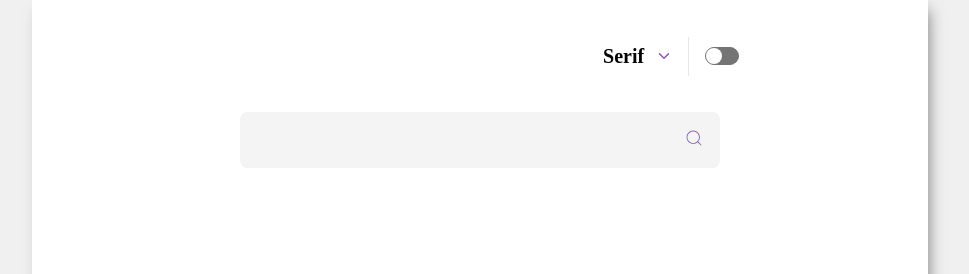
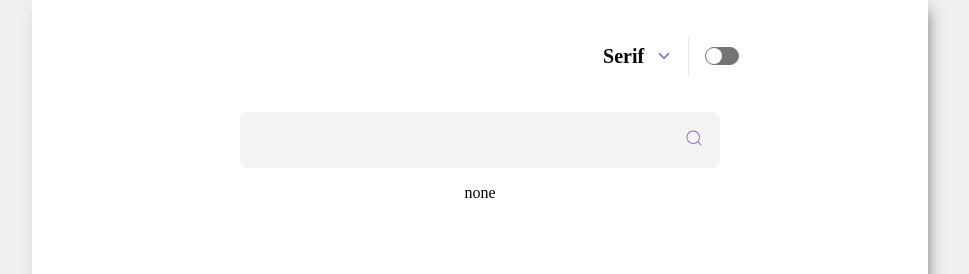
Before and after one commit to vwong21/dictionary, a React (Vite) app: page / in a window 1280 px wide. Shown: the top 274 px of the page, without its empty margins (160-1129 px from the left). Built offline with nearby package versions, Linux system fonts and the light colour scheme; some icons are missing.

Commit message:
finished search and started api get request

```diff
--- a/package.json
+++ b/package.json
@@ -10,6 +10,7 @@
     "preview": "vite preview"
   },
   "dependencies": {
+    "axios": "^1.6.5",
     "framer-motion": "^10.16.4",
     "react": "^18.2.0",
     "react-dom": "^18.2.0",
--- a/src/App.jsx
+++ b/src/App.jsx
@@ -1,19 +1,20 @@
 import React, { useContext, useState } from "react";
 import "./css/App.css";
-import Header from "./components/header";
+import Header from "./components/Header";
 import Search from "./components/Search";
 import { useTheme } from "./contexts/ThemeContexts";
 import { useFont } from "./contexts/FontContexts";
+import { useWord } from "./contexts/WordContexts";
 
 function App() {
   const theme = useTheme();
   const { currFont, fonts } = useFont();
-  console.log(currFont);
-
+  const word = useWord();
   return (
     <main className={`${theme} ${currFont}`}>
       <Header />
       <Search />
+      <p>{word}</p>
     </main>
   );
 }
--- a/src/components/Search.jsx
+++ b/src/components/Search.jsx
@@ -2,7 +2,6 @@ import React from "react";
 import "../css/App.css";
 import { useFont } from "../contexts/FontContexts";
 import { CiSearch } from "react-icons/ci";
-import { color } from "framer-motion";
 
 const Search = () => {
   const { currFont, fonts } = useFont();
@@ -11,7 +10,12 @@ const Search = () => {
       <input type="search" className={currFont} id="search-bar"></input>
       <label>
         <CiSearch
-          style={{ color: "#8558b6", fontSize: "1.25rem", fontWeight: "900" }}
+          style={{
+            color: "#8558b6",
+            fontSize: "1.25rem",
+            fontWeight: "900",
+            cursor: "pointer",
+          }}
         />
       </label>
     </form>
--- /dev/null
+++ b/src/contexts/WordContexts.jsx
@@ -0,0 +1,23 @@
+import { createContext, useContext, useState, axios } from "react";
+
+const WordContext = createContext();
+
+const WordProvider = ({ children }) => {
+  const [word, setWord] = useState("none");
+  const getWord = (searchWord) => {
+    axios
+      .get(`https://api.dictionaryapi.dev/api/v2/entries/en/${searchWord}`)
+      .then((res) => {
+        const newWord = res.data;
+        setWord(newWord);
+      });
+  };
+  return <WordContext.Provider value={word}>{children}</WordContext.Provider>;
+};
+
+const useWord = () => {
+  return useContext(WordContext);
+};
+
+export default WordProvider;
+export { useWord };
--- a/src/main.jsx
+++ b/src/main.jsx
@@ -3,12 +3,15 @@ import ReactDOM from "react-dom/client";
 import App from "./App.jsx";
 import ThemeProvider from "./contexts/ThemeContexts.jsx";
 import FontProvider from "./contexts/FontContexts.jsx";
+import WordProvider from "./contexts/WordContexts.jsx";
 
 ReactDOM.createRoot(document.getElementById("root")).render(
   <React.StrictMode>
     <FontProvider>
       <ThemeProvider>
-        <App />
+        <WordProvider>
+          <App />
+        </WordProvider>
       </ThemeProvider>
     </FontProvider>
   </React.StrictMode>
```
Also changed, not shown: 1 other file (tests, documents, lock files or other folders).
